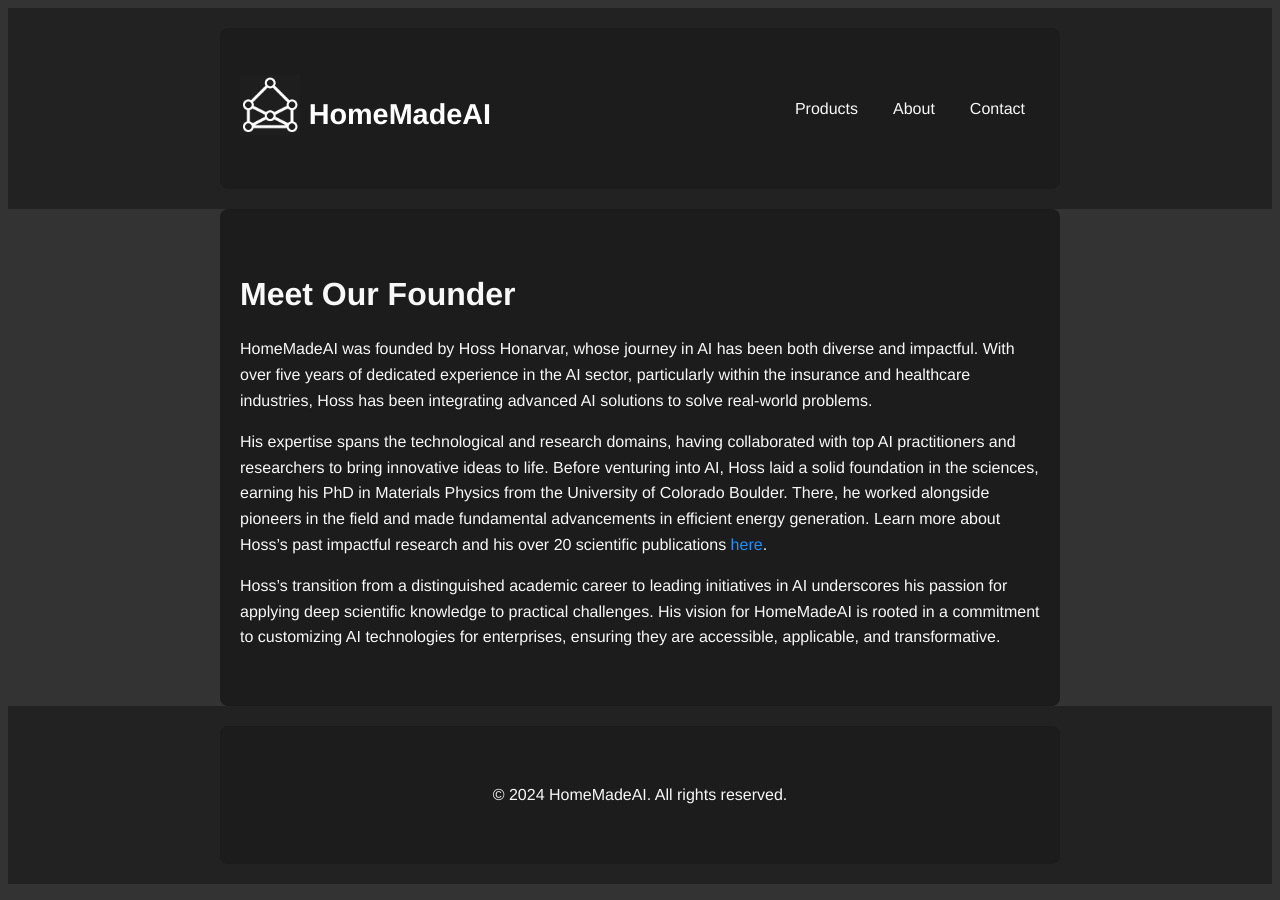
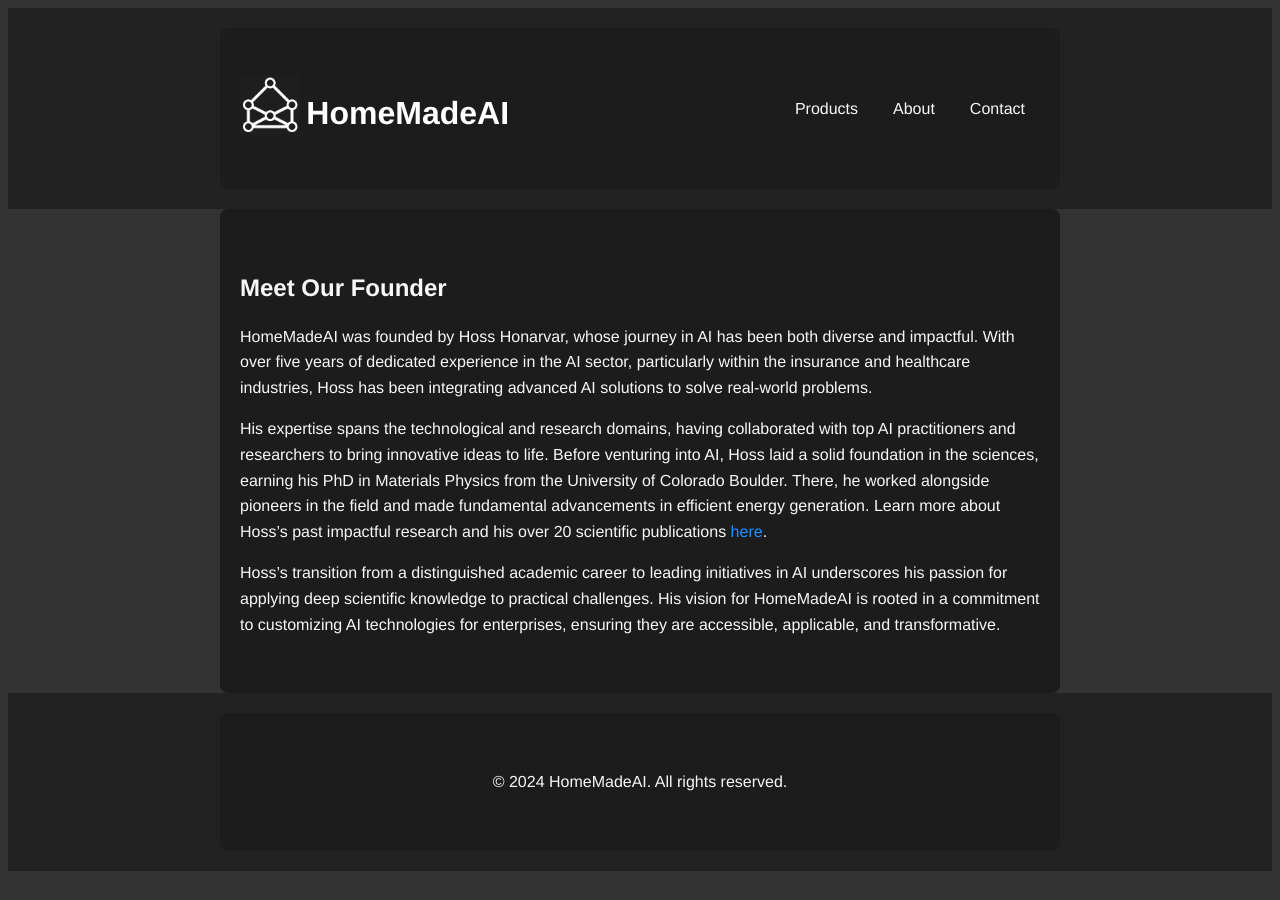
Before and after one commit to hosshonarvar/homemadeai.co, a Jekyll site: the page built from about.markdown, in a window 1280 px wide. Built offline with Jekyll 4.4.1, drawn with Linux system fonts in a browser that asks for light colours.

Commit message:
more adjustments

```diff
--- a/about.markdown
+++ b/about.markdown
@@ -4,7 +4,7 @@ title: About
 permalink: /about/
 ---
 
-# Meet Our Founder
+## Meet Our Founder
 
 HomeMadeAI was founded by Hoss Honarvar, whose journey in AI has been both diverse and impactful. With over five years of dedicated experience in the AI sector, particularly within the insurance and healthcare industries, Hoss has been integrating advanced AI solutions to solve real-world problems.
 
--- a/assets/main.css
+++ b/assets/main.css
@@ -61,7 +61,7 @@ img {
     flex-grow: 1;
     color: #fff;
     margin: 0;
-    font-size: 0.9em;
+    font-size: 1.0em;
     /* Example size, adjust as needed */
 }
 
--- a/products.markdown
+++ b/products.markdown
@@ -35,6 +35,6 @@ Introducing <span style="font-family: Times New Roman, serif;">İ</span>Query
 
 ---
 
-### More to Come
+## More to Come
 
 Stay tuned for more exciting product announcements as we continue to expand our suite of AI solutions. Be sure to check back often for updates, or [contact us]( {{ site.baseurl }}/contact/ ) for the latest on what’s coming next from HomeMadeAI.
```
